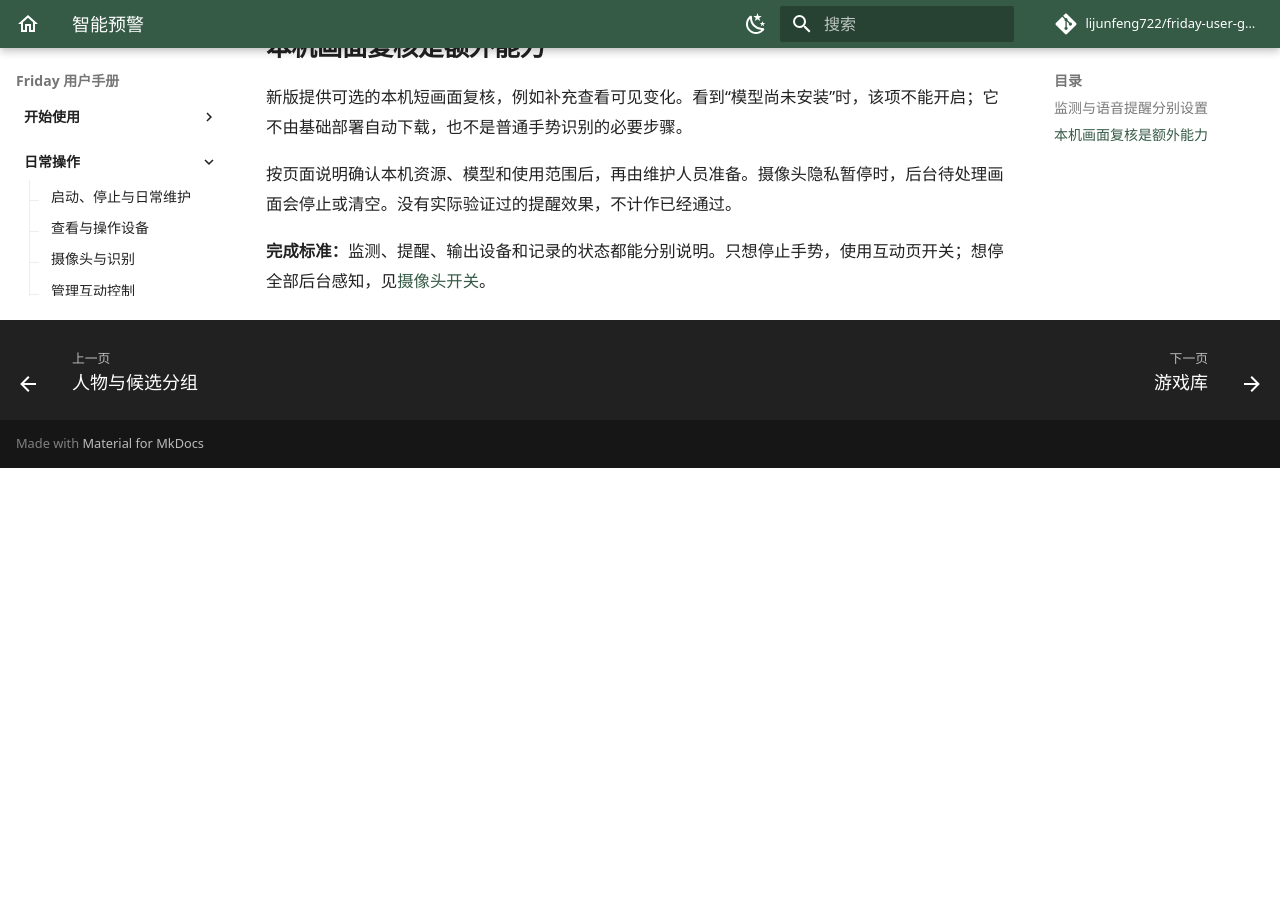
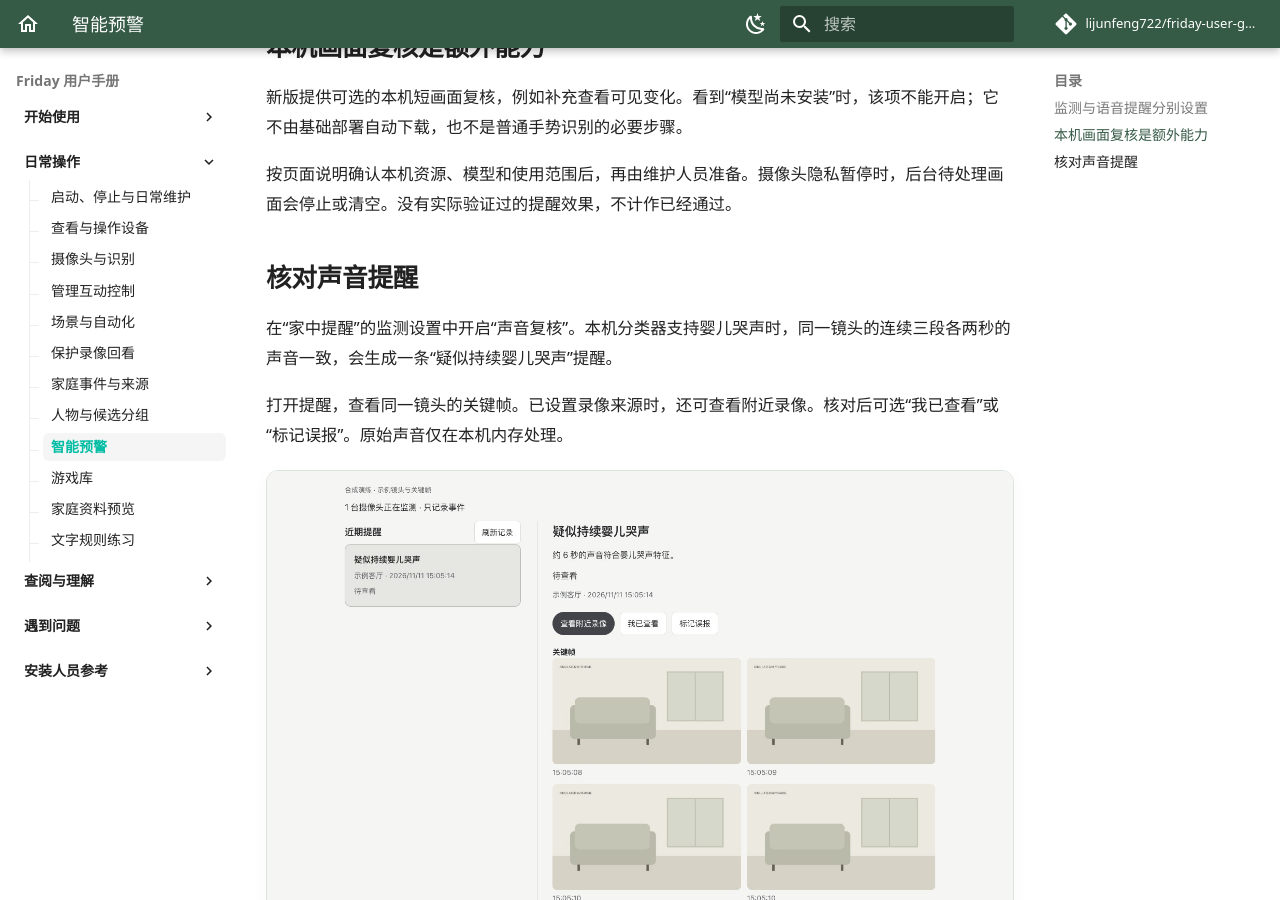
Before and after one commit to lijunfeng722/friday-user-guide, an MkDocs documentation site: the page built from docs/guides/safety.md, in a window 1280 px wide and 900 px high, scrolled down 1008 px. Built offline with MkDocs 1.6.1 and Material for MkDocs 9.7.7, drawn with Linux system fonts in a browser that asks for light colours; comment, search, counter and statistics services are not loaded; before the commit the page ends 1476 px from its top, so only the background shows below that.

Commit message:
文档：说明持续婴儿哭声提醒

```diff
--- a/docs/guides/safety.md
+++ b/docs/guides/safety.md
@@ -16,4 +16,12 @@
 
 按页面说明确认本机资源、模型和使用范围后，再由维护人员准备。摄像头隐私暂停时，后台待处理画面会停止或清空。没有实际验证过的提醒效果，不计作已经通过。
 
+## 核对声音提醒
+
+在“家中提醒”的监测设置中开启“声音复核”。本机分类器支持婴儿哭声时，同一镜头的连续三段各两秒的声音一致，会生成一条“疑似持续婴儿哭声”提醒。
+
+打开提醒，查看同一镜头的关键帧。已设置录像来源时，还可查看附近录像。核对后可选“我已查看”或“标记误报”。原始声音仅在本机内存处理。
+
+![疑似持续婴儿哭声与同时段关键帧，合成演练](../assets/screenshots/friday-sustained-cry.jpg)
+
 **完成标准：**监测、提醒、输出设备和记录的状态都能分别说明。只想停止手势，使用互动页开关；想停全部后台感知，见[摄像头开关](cameras.md)。
```
Also changed, not shown: USER_MANUAL.md (+8 -0 lines), docs/assets/screenshots/friday-sustained-cry.jpg (added).
